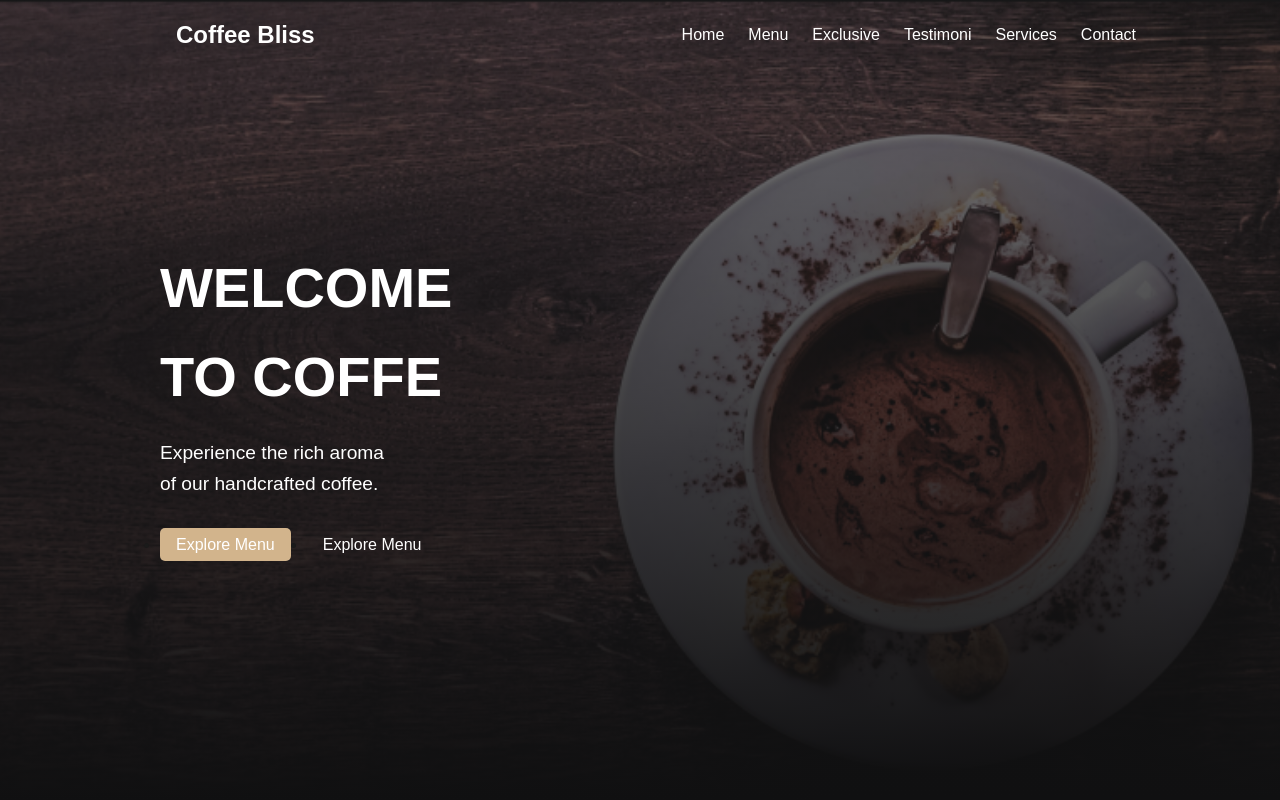
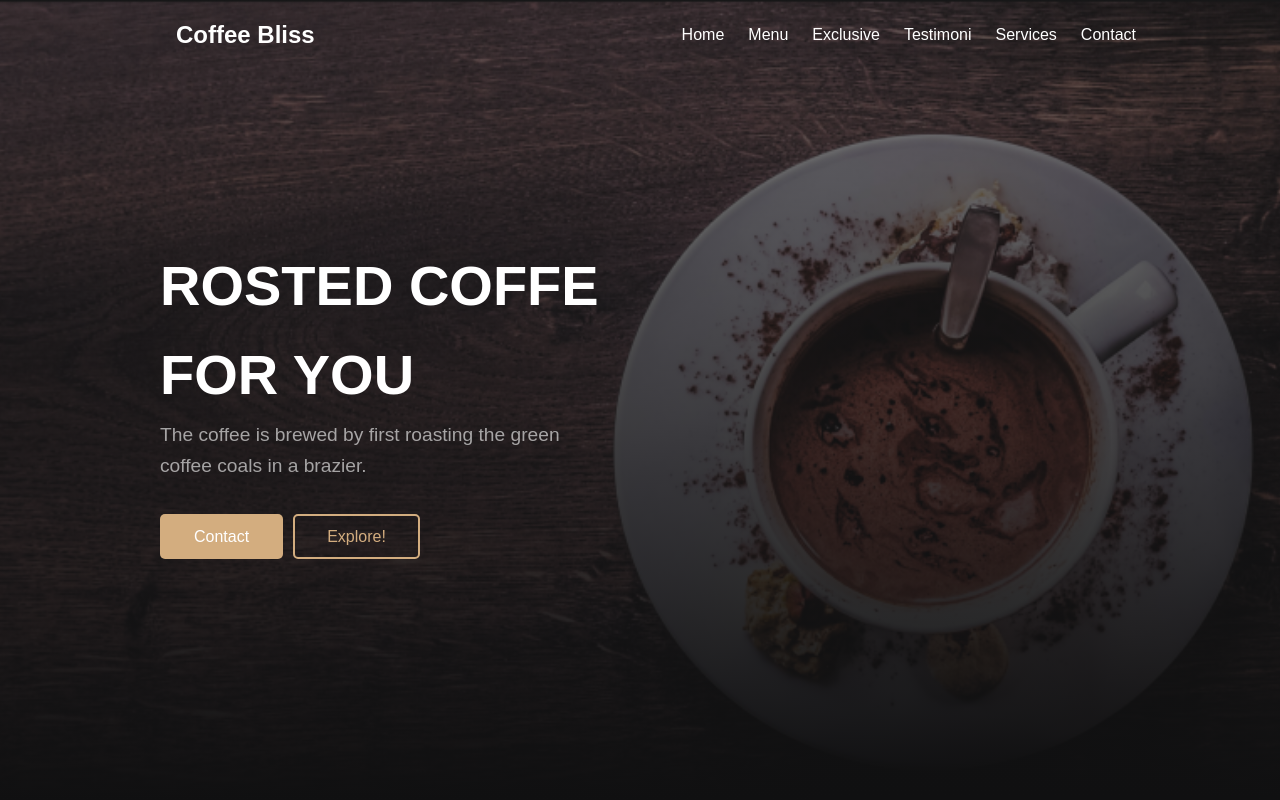
Before and after one commit to ugihub/coffe-shop, a plain HTML site: page index.html in a window 1280 px wide. Shown: the top 800 px of the page. Drawn offline with Linux system fonts and the light colour scheme.

Commit message:
fix desain and animate for dekstop view

```diff
--- a/Assets/script.js
+++ b/Assets/script.js
@@ -110,3 +110,35 @@ window.addEventListener('scroll', () => {
         navbar.classList.remove('blur'); // Hapus kelas 'blur' saat kembali ke atas
     }
 });
+
+document.querySelectorAll('.nav-links a').forEach(anchor => {
+    anchor.addEventListener('click', function (e) {
+        e.preventDefault(); // Cegah perilaku default link
+        const targetId = this.getAttribute('href').substring(1); // Ambil ID target
+        const targetElement = document.getElementById(targetId);
+
+        // Scroll ke target dengan offset
+        window.scrollTo({
+            top: targetElement.offsetTop - 80, // Tambahkan offset (80px ke atas)
+            behavior: 'smooth' // Scroll dengan efek smooth
+        });
+    });
+});
+
+document.addEventListener('DOMContentLoaded', () => {
+    const sections = document.querySelectorAll('.fade-in-section');
+
+    const observer = new IntersectionObserver((entries) => {
+        entries.forEach(entry => {
+            if (entry.isIntersecting) {
+                entry.target.classList.add('active');
+            }
+        });
+    }, {
+        threshold: 0.2 // Animasi mulai saat 20% elemen terlihat
+    });
+
+    sections.forEach(section => {
+        observer.observe(section);
+    });
+});
--- a/Assets/styles.css
+++ b/Assets/styles.css
@@ -98,12 +98,13 @@ header .nav-links li a:hover {
 
 .hero h1 {
   font-size: 3.5rem;
-  margin-bottom: 1rem;
+  font-weight: bold;
 }
 
 .hero p {
   font-size: 1.2rem;
   margin-bottom: 2rem;
+  opacity: 0.6;
 }
 
 .hero ul {
@@ -111,27 +112,46 @@ header .nav-links li a:hover {
   border-radius: 5px;
   transition: background-color 0.3s ease;
   display: flex;
+  list-style-type: none;
+  gap: 10px;
 }
 
+/* Button dengan background color */
 .btn-i {
-  display: inline;
-  margin-right: 1rem;
-  background-color: #d2b48c;
-  padding: 0.5rem 1rem;
-  border-radius: 5px;
+  display: inline-block;
+  padding: 0.5rem 2rem;
+  background-color: #D3AD7F; /* Warna latar */
+  color: white; /* Warna teks */
+  text-decoration: none;
+  font-size: 1rem;
+  border: 2px solid transparent; /* Tidak ada border awalnya */
+  border-radius: 5px; /* Opsional: sudut membulat */
+  transition: all 0.3s ease; /* Transisi halus */
 }
 
-.btn-e {
-  display: inline;
-  margin-right: 1rem;
-  border-color: #d2b48c;
-  padding: 0.5rem 1rem;
-  border-radius: 5px;
-  border-width: 100px;
+.btn-i:hover {
+  background-color: transparent; /* Hilangkan latar belakang saat hover */
+  border: 2px solid #D3AD7F; /* Border warna hijau */
+  color: #D3AD7F; /* Warna teks berubah */
 }
 
-.hero ul li:hover {
-  background-color: #fff;
+/* Button dengan hanya border */
+.btn-e {
+  display: inline-block;
+  padding: 0.5rem 2rem;
+  background-color: transparent; /* Tidak ada latar belakang */
+  color: #D3AD7F; /* Warna teks hijau */
+  text-decoration: none;
+  font-size: 1rem;
+  border: 2px solid #D3AD7F; /* Border warna hijau */
+  border-radius: 5px; /* Opsional: sudut membulat */
+  transition: all 0.3s ease; /* Transisi halus */
+}
+
+.btn-e:hover {
+  background-color: #D3AD7F; /* Tambahkan latar belakang hijau saat hover */
+  color: white; /* Warna teks berubah menjadi putih */
+  border: 2px solid transparent; /* Hilangkan border */
 }
 
 /* menu Section */
@@ -142,7 +162,8 @@ header .nav-links li a:hover {
   margin-left: 8em;
   width: 80%;
   max-width: 1000px;
-  padding-top: 15rem;
+  padding-top: 12rem;
+  height: 100vh;
 }
 .menu-title {
   display: flex;
@@ -259,13 +280,20 @@ header .nav-links li a:hover {
   left: 12em;
   position: absolute;
   top: 60.5em;
+  z-index: 1000;
+}
+
+.img-2.fade-in-section:hover {
+  transform: scale(1.05);
+  transition: 0.3s;
 }
 
 /* coffe card */
 .container {
   text-align: center;
-  margin-top: 5em;
+  margin-top: 10em;
   margin-bottom: 5em;
+  height: 80vh;
 }
 
 .title {
@@ -634,3 +662,15 @@ footer {
   font-size: 24px;
   color: #000;
 }
+
+/* fade animation */
+.fade-in-section {
+  opacity: 0;
+  transform: translateY(20px);
+  transition: all 0.6s ease-out;
+}
+
+.fade-in-section.active {
+  opacity: 1;
+  transform: translateY(0);
+}
--- a/index.html
+++ b/index.html
@@ -23,13 +23,15 @@
     </header>
 
     <!-- Hero Section -->
-    <section id="home" class="hero">
+    <section id="home" class="hero fade-in-section">
         <div class="hero-content">
-            <h1>WELCOME <br>TO COFFE</h1>
-            <p>Experience the rich aroma<br> of our handcrafted coffee.</p>
+            <h1>ROSTED COFFE<br>
+                FOR YOU</h1>
+            <p>The coffee is brewed by first roasting the green <br>
+                coffee coals in a brazier.</p>
             <ul>
-                <li><a href="#menu" class="btn-i">Explore Menu</a></li>
-                <li><a href="#menu" class="btn-e">Explore Menu</a></li>
+                <li><a href="#menu" class="btn-i">Contact</a></li>
+                <li><a href="#menu" class="btn-e">Explore!</a></li>
             </ul>
         </div>
     </section>
@@ -47,11 +49,11 @@
                 </p>
             </li>
         </ul>
-        <img src="./Assets/img/component2.png" alt="" class="img-2">
+        <img src="./Assets/img/component2.png" alt="" class="img-2 fade-in-section">
     </section>
 
     <!-- menu -->
-    <section id="menu" class="info">
+    <section id="menu" class="info fade-in-section">
         <div class="menu-container">
             <div class="menu-title">
                 <span class="line"></span>
@@ -120,7 +122,7 @@
     </section>
 
     <!-- Menu Section -->
-    <div class="container" id="exclusive">
+    <div class="container fade-in-section" id="exclusive">
         <div class="ex-title">
             <span class="line"></span>
             <span class="text">EXCLUSIVE BEAN</span>
@@ -149,7 +151,7 @@
     </div>
 
     <!-- Profile -->
-    <div class="container-profile">
+    <div class="container-profile fade-in-section">
         <!-- Section Kiri -->
         <div class="left-section" onclick="alert('Left section clicked!')">
             <img src="https://img.freepik.com/free-photo/akha-farmers_1150-5764.jpg?uid=R54603640&ga=GA1.1.1728514521.1706142021&semt=ais_hybrid"
@@ -176,7 +178,7 @@
     </div>
 
     <!-- Testimonial -->
-    <div class="guestbook" id="testimoni">
+    <div class="guestbook fade-in-section" id="testimoni">
         <div class="about-title">
             <span class="line"></span>
             <span class="text">ABOUT COFFE</span>
@@ -212,7 +214,7 @@
     </div>
 
     <!-- services -->
-    <div class="services" id="services">
+    <div class="services fade-in-section" id="services">
         <div class="service-title">
             <span class="line"></span>
             <span class="text">SERVICES</span>
@@ -280,7 +282,7 @@
     </div>
 
     <!-- Contact -->
-    <div class="container-contact" id="contact">
+    <div class="container-contact fade-in-section" id="contact">
         <!-- Card 1: LET'S TALK -->
         <div class="card-contact">
             <div class="icon-contact"><svg viewBox="0 0 24 24" fill="none" xmlns="http://www.w3.org/2000/svg">
```
